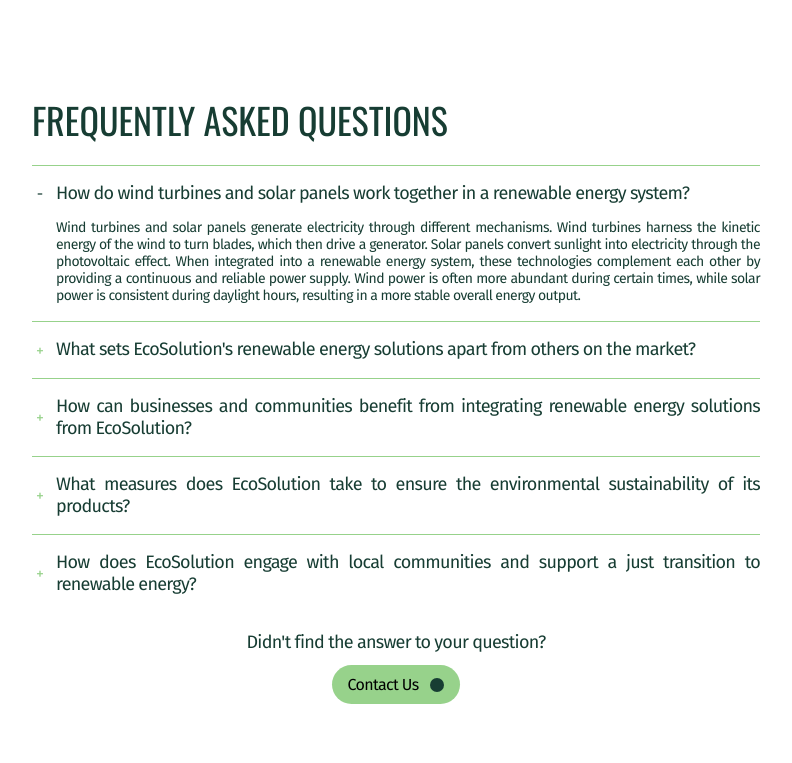
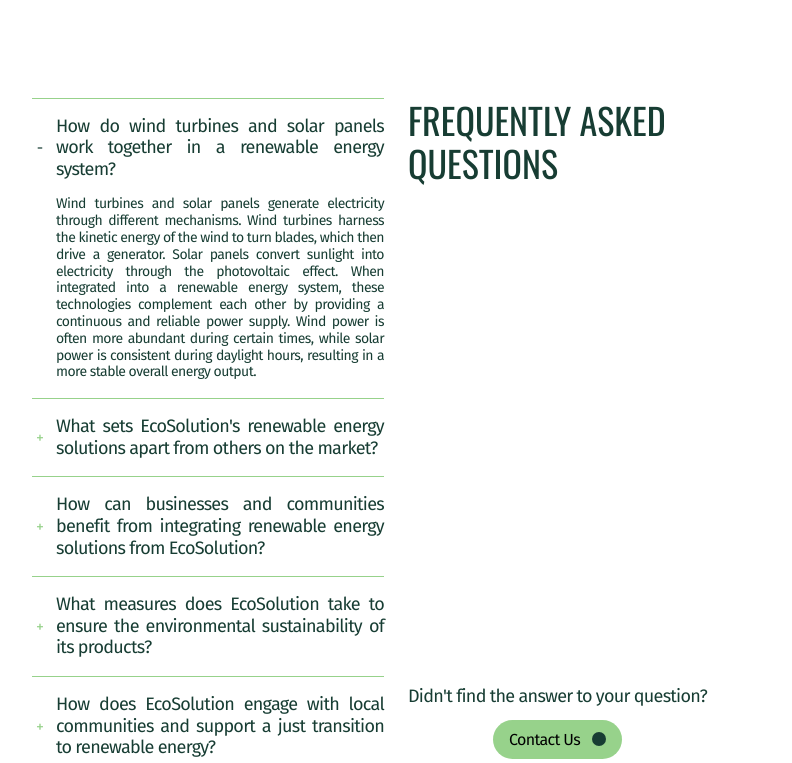
Before and after one commit to zlatan-dp/test-ecosolution, a React (Create React App) app: page / in a window 1280 px wide. Shown: the part 2697-3460 px from the top of the page, without its empty margins (244-1036 px from the left). Built offline with nearby package versions, Linux system fonts and the light colour scheme; some icons are missing.

Commit message:
faq tablet section

```diff
--- a/src/components/modules/Cases/Cases.styled.js
+++ b/src/components/modules/Cases/Cases.styled.js
@@ -9,7 +9,7 @@
   position: absolute;
   top: 100px;
   right: 0;
-  z-index: 10;
+  z-index: 4;
   display: flex;
   align-items: end;
   justify-content: space-between;
--- a/src/components/modules/Faq/Faq.jsx
+++ b/src/components/modules/Faq/Faq.jsx
@@ -7,13 +7,22 @@
 import questionsAndAnswers from './FaqData.json';
 import { FaqItem } from './FaqItem/FaqItem';
 
-import { FaqText, ContactUsWrap } from './Faq.styled';
+import {
+  FaqText,
+  ContactUsWrap,
+  FaqList,
+  DecorWrap,
+  FaqBox,
+} from './Faq.styled';
 import { GetButton } from 'components/global/GetButton/GetButton';
 
 import { Link } from 'react-scroll';
+import { useMediaQuery } from 'react-responsive';
 
 export const Faq = () => {
   const [openQuestion, setOpenQuestion] = useState(1);
+  const isMob = useMediaQuery({ maxWidth: 767.9 });
+  const isTablet = useMediaQuery({ minWidth: 768 });
 
   const toggleQuestion = questionId => {
     setOpenQuestion(prevOpenQuestion =>
@@ -24,8 +33,10 @@
   return (
     <Section id={'faq'}>
       <Container>
-        <SectionTitle>Frequently Asked Questions</SectionTitle>
-        <ul>
+        <FaqBox>
+          {isMob && <SectionTitle>Frequently Asked Questions</SectionTitle>}
+
+          <FaqList>
             {questionsAndAnswers.map(({ id, question, answer }) => (
               <FaqItem
                 key={id}
@@ -36,7 +47,11 @@
                 onToggle={toggleQuestion}
               />
             ))}
-        </ul>
+          </FaqList>
+          <DecorWrap>
+            {isTablet && (
+              <SectionTitle>Frequently Asked Questions</SectionTitle>
+            )}
             <ContactUsWrap>
               <FaqText>Didn't find the answer to your question?</FaqText>
               <Link
@@ -50,6 +65,8 @@
                 <GetButton>Contact Us</GetButton>
               </Link>
             </ContactUsWrap>
+          </DecorWrap>
+        </FaqBox>
       </Container>
     </Section>
   );
--- a/src/components/modules/Faq/Faq.styled.js
+++ b/src/components/modules/Faq/Faq.styled.js
@@ -1,10 +1,22 @@
 import styled from 'styled-components';
 import { Text } from 'components/global/MainText/MainText.styled';
+
+export const FaqBox = styled.div`
+  @media (min-width: 768px) {
+    display: flex;
+    gap: 24px;
+  }
+`;
 
 export const FaqText = styled(Text)`
   font-size: 18px;
   text-align: center;
-  margin-top: 19px;
+`;
+
+export const FaqList = styled.ul`
+  @media (min-width: 768px) {
+    flex: 1;
+  }
 `;
 
 export const ContactUsWrap = styled.div`
@@ -13,3 +25,15 @@
   align-items: center;
   gap: 12px;
 `;
+
+export const DecorWrap = styled.div`
+  margin-top: 36px;
+  @media (min-width: 768px) {
+    display: flex;
+    flex-direction: column;
+    justify-content: space-between;
+    align-items: start;
+    flex: 1;
+    margin-top: 0;
+  }
+`;
--- a/src/components/modules/Faq/FaqItem/FaqItemStyled.js
+++ b/src/components/modules/Faq/FaqItem/FaqItemStyled.js
@@ -2,8 +2,13 @@
 import { Text } from 'components/global/MainText/MainText.styled';
 
 export const ItemWrap = styled.li`
-  padding: 17px 0;
+  padding-top: 17px;
+  padding-bottom: 17px;
   border-top: 1px solid ${p => p.theme.colors.acCol};
+  &:last-child {
+    padding-bottom: 0;
+
+
 `;
 
 export const QuestionWrap = styled.div`
```
Lines whose indentation alone changed are shown as unchanged.
